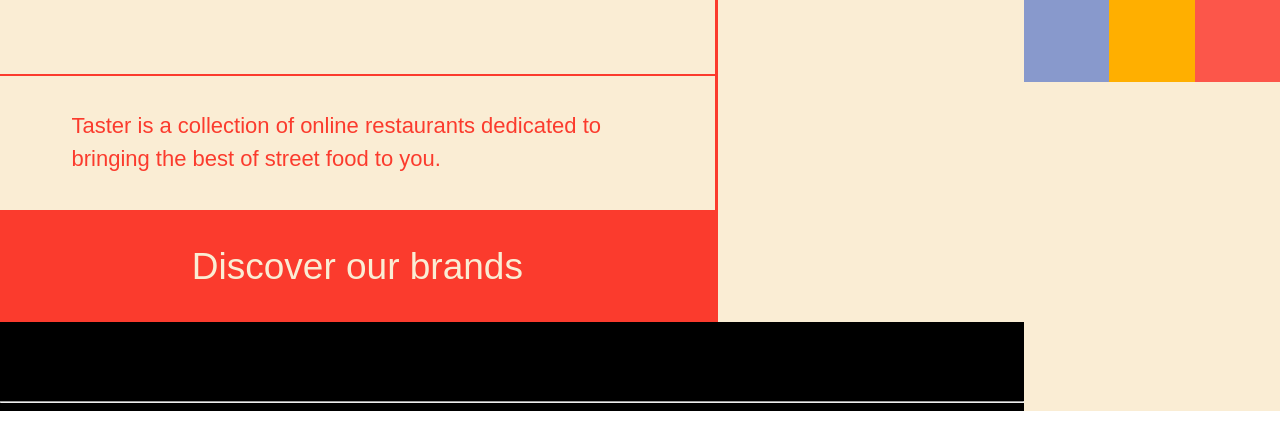
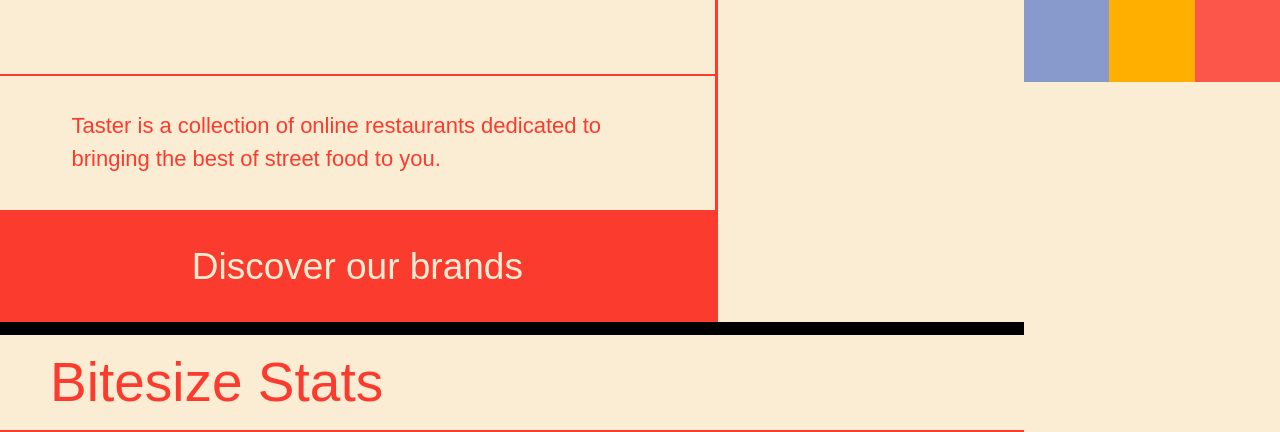
Before and after one commit to Freekson/Tester, a plain HTML site: page index.html in a window 1280 px wide. Shown: the part 718-1150 px from the top of the page. Before the commit the page ends 1129 px from the top, so only its background shows below. Drawn offline with nearby package versions, Linux system fonts and the light colour scheme; files that its build step writes are made by us from their sources.

Commit message:
Update main.scss

```diff
--- a/css/main.scss
+++ b/css/main.scss
@@ -160,6 +160,32 @@ main{
                 }
             }
         }
+        .image-block{
+            img{
+                margin: 0;
+            }
+            h4{
+                color: #FB3B2D;
+                background-color: #FAEDD4;
+                margin: 0;
+                text-align: left;
+                padding: 20px 0px 20px 50px;
+                margin-top: -0.5%;
+                font-family: 'Arial';
+                font-size: 55px;
+                font-style: normal;
+                font-weight: 400;
+                line-height: 55px;
+                letter-spacing: 0em;
+                text-align: left;
+            }
+            hr{
+                width: 100%;
+                background-color: #FB3B2D;
+                border: 1px solid #FB3B2D;
+                margin: 0;
+            }
+        }
     }
     aside{
         background-color: #FAEDD4;
```
